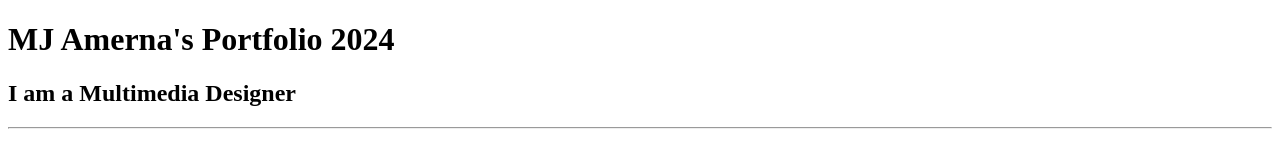
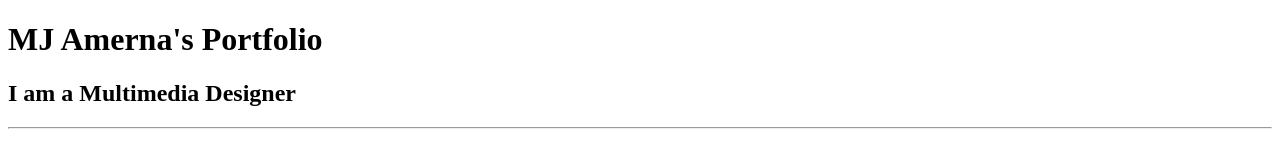
Before and after one commit to MarkJhem/html-portfolio, a plain HTML site: page index.html in a window 1280 px wide. Shown: the top 150 px of the page. Drawn offline with Linux system fonts and the light colour scheme.

Commit message:
Update index.html

```diff
--- a/index.html
+++ b/index.html
@@ -7,7 +7,7 @@
     <title>Portfolio Website</title>
 </head>
 <body>
-    <h1>MJ Amerna's Portfolio 2024</h1>
+    <h1>MJ Amerna's Portfolio</h1>
     <h2>I am a Multimedia Designer</h2>
     <hr />
     <h3><a href="./public/movie-ranking.html">Movie Ranking Project</a></h3>
```
